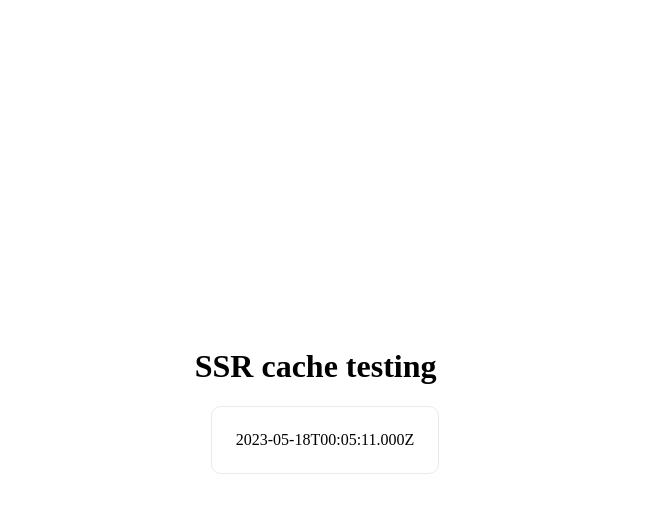
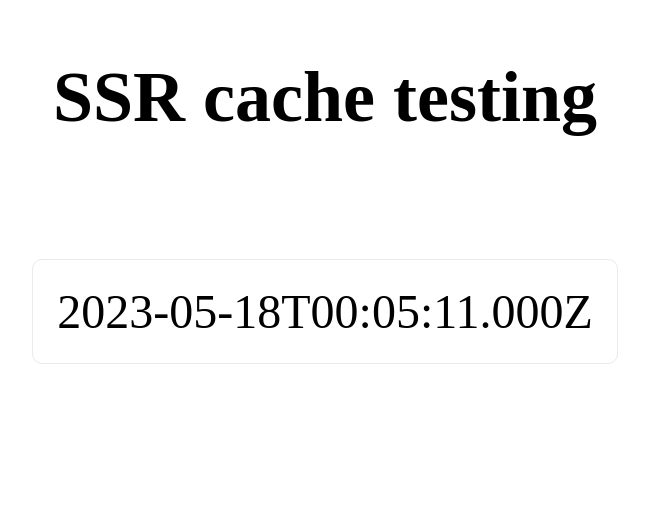
Before and after one commit to Madhu-29/ssr-cache-testing, a Next.js app: page / in a window 1280 px wide. Shown: the top 512 px of the page, without its empty margins (315-964 px from the left). Built offline with nearby package versions, Linux system fonts and the light colour scheme.

Commit message:
Update homePage.module.css

```diff
--- a/styles/homePage.module.css
+++ b/styles/homePage.module.css
@@ -3,8 +3,14 @@
   padding: 0 0.5rem;
   display: flex;
   flex-direction: column;
-  justify-content: center;
+  justify-content: flex-start;
   align-items: center;
+}
+
+.heading {
+  font-size: 72px;
+  margin-bottom: 120px;
+  text-align: center
 }
 
 .grid {
@@ -27,6 +33,7 @@
   border: 1px solid #eaeaea;
   border-radius: 10px;
   transition: color 0.15s ease, border-color 0.15s ease;
+  font-size: 48px;
 }
 
 .card:hover,
```
